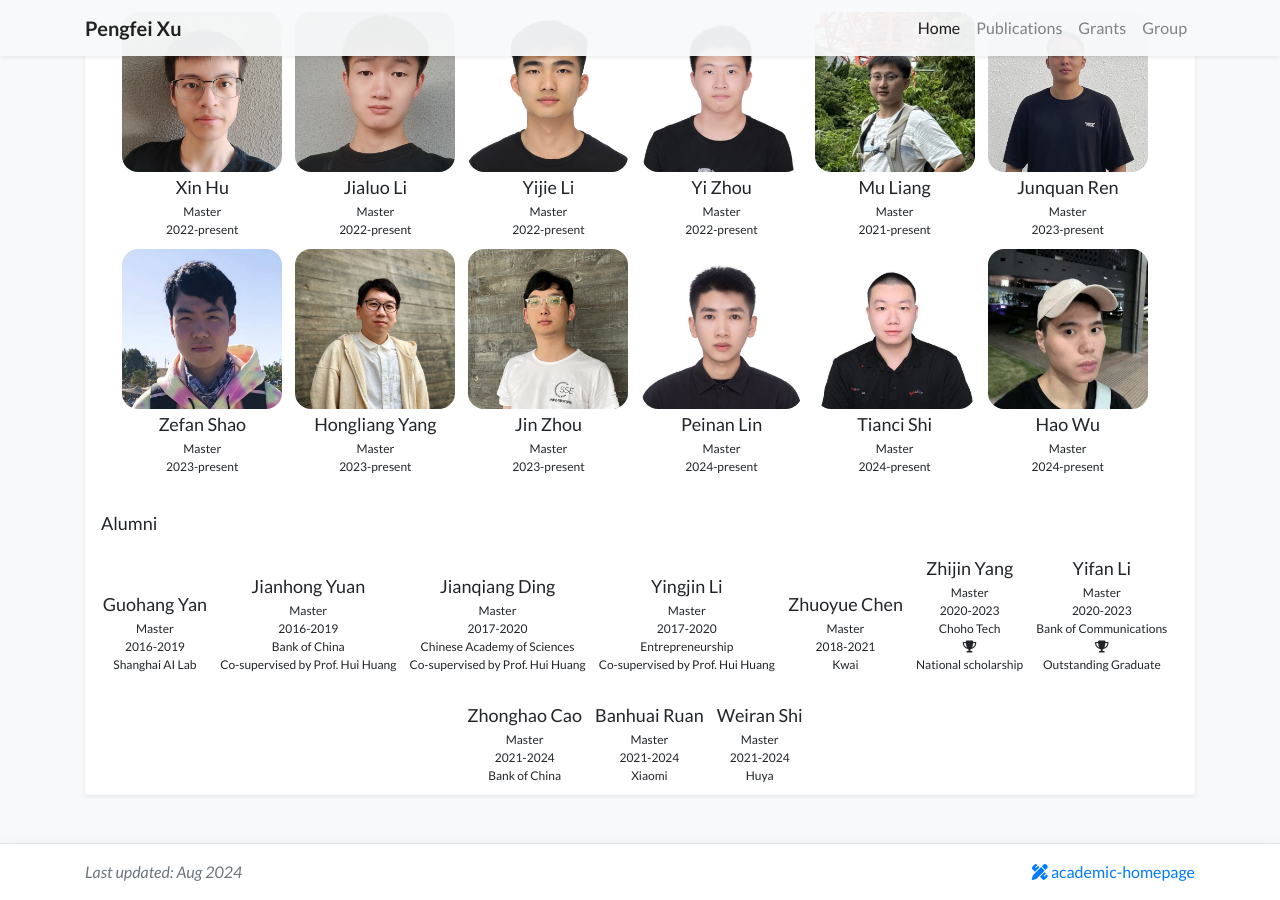
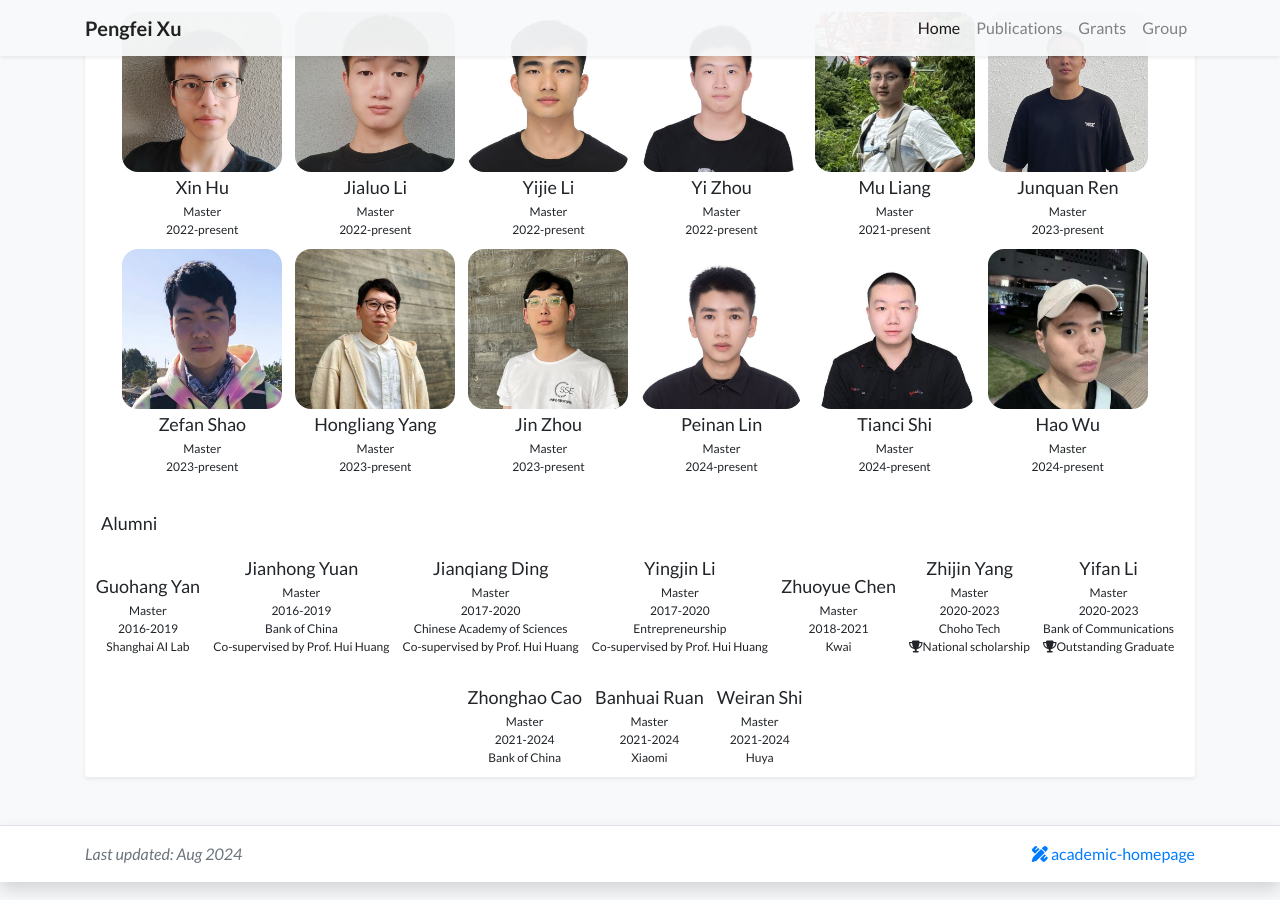
Before and after one commit to pengfeixu/pengfeixu.github.io, a Jekyll site: the page built from index.html, in a window 1280 px wide and 900 px high, scrolled down 3924 px. Built offline with Jekyll 4.4.1, drawn with Linux system fonts in a browser that asks for light colours; a style sheet for code colours, icons or effects is not loaded.

Commit message:
Update alumni_item.html

```diff
--- a/_includes/widgets/alumni_item.html
+++ b/_includes/widgets/alumni_item.html
@@ -1,8 +1,8 @@
 
 
 {% assign item = include.item %}
-<div style="text-align: center; text-align: top; margin-bottom: 10px; display: inline-block; margin-right: 10px;">
-    <div style="text-align: center; text-align: top; font-size: 12px;">
+<div style="text-align: center; margin-bottom: 10px; display: inline-block; margin-right: 10px;">
+    <div style="text-align: center; font-size: 12px;">
       <p style="margin: 2px 0; font-size: 18px">{{item.name}}</p>
       <p style="margin: 0px 0;">{{item.program}}</p>
       <p style="margin: 0px 0;">{{item.period}}</p>
@@ -11,7 +11,7 @@
       <p style="margin: 0px 0;">{{item.remark}}</p>
       {%- endif -%}
       {%- if item.honor -%}
-      <i class="fa fa-trophy"></i><p>{{item.honor}}</p>
+      <p><i class="fa fa-trophy"></i>{{item.honor}}</p>
       {%- endif -%}
     </div>
 </div>
```
